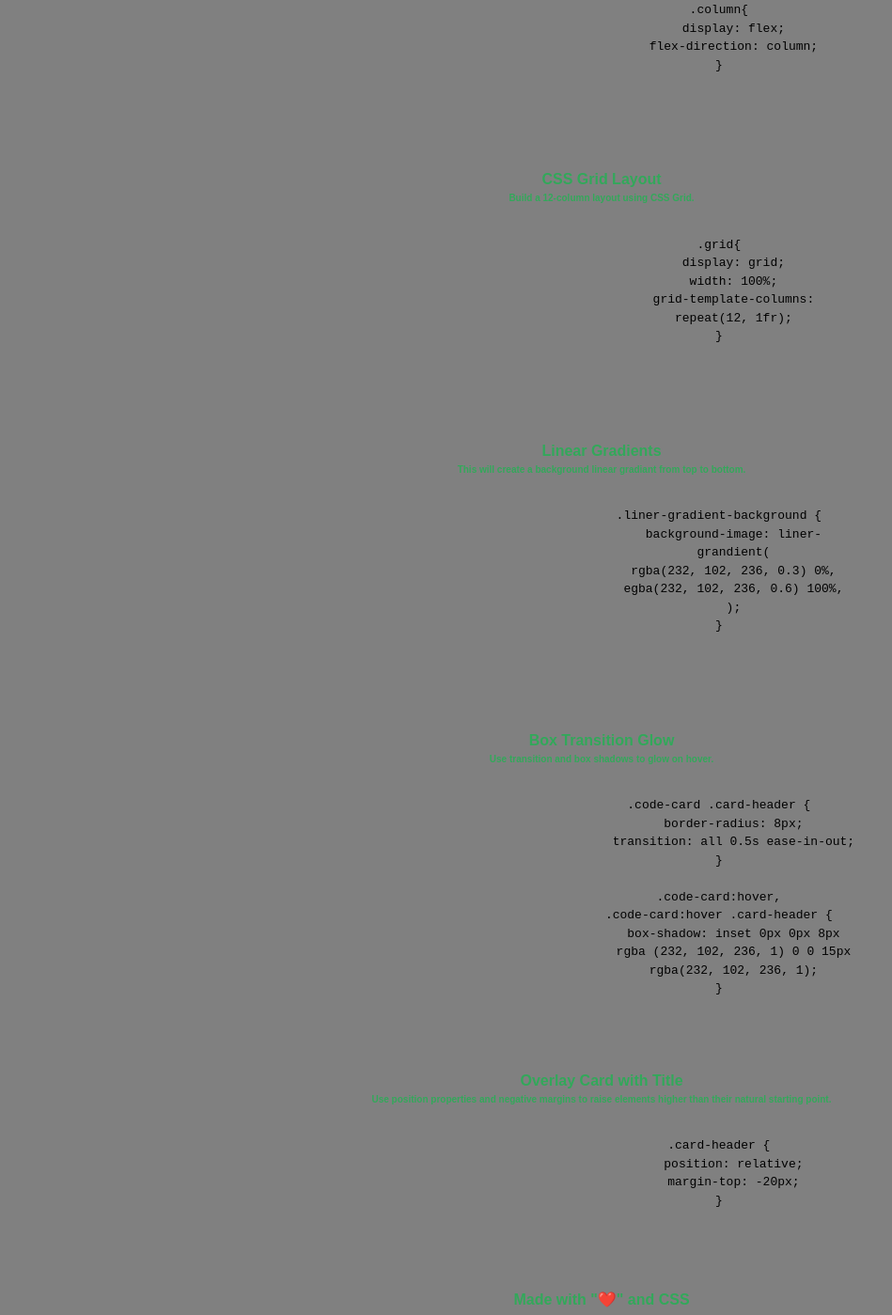
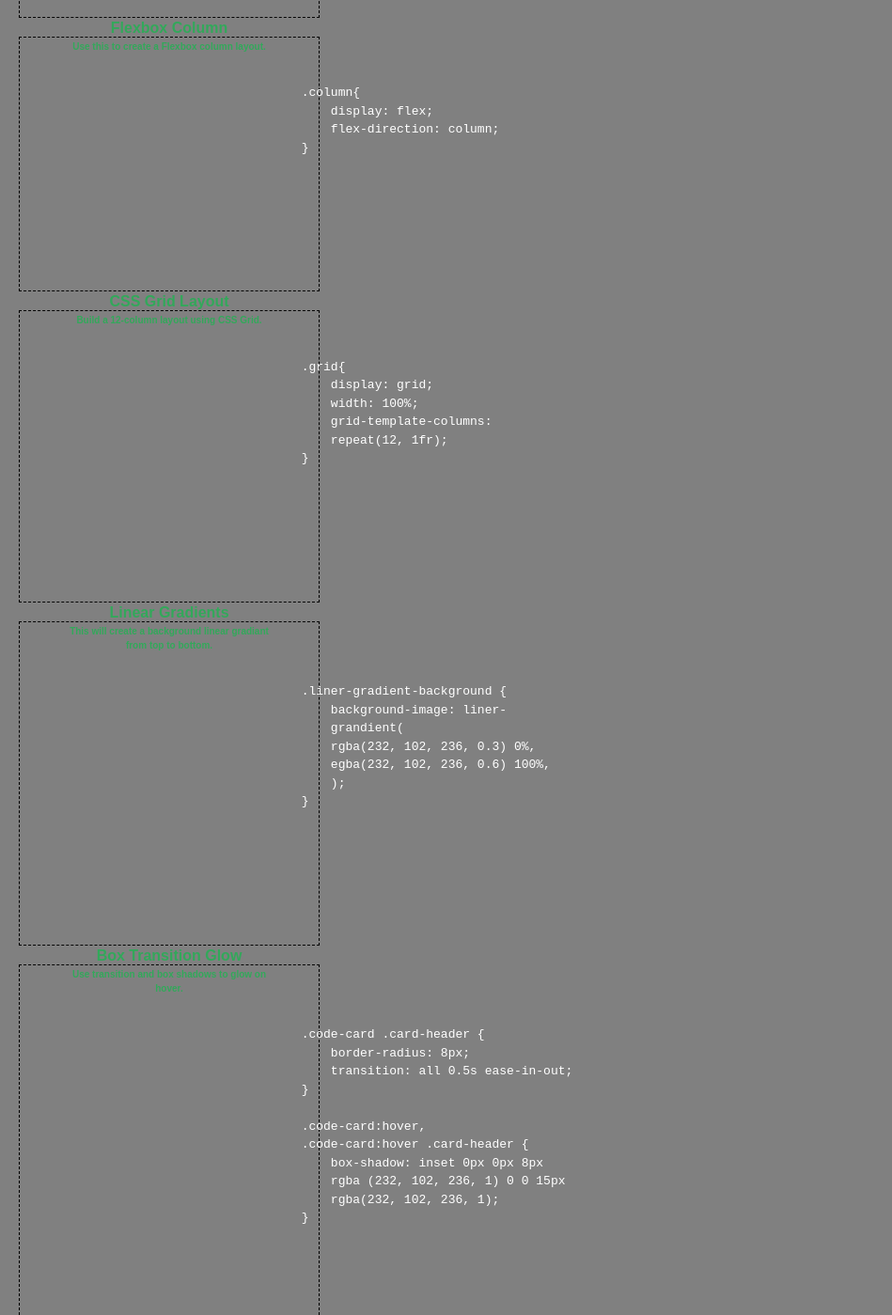
Before and after one commit to MiltonLy/css-cheatsheet, a plain HTML site: page index.html in a window 1280 px wide. Shown: the part 479-1878 px from the top of the page at 94% size, without its empty margins (0-949 px from the left). Drawn offline with Linux system fonts and the light colour scheme.

Commit message:
added border to code

```diff
--- a/assets/style.css
+++ b/assets/style.css
@@ -13,7 +13,7 @@
     margin-bottom: 1.5rem;
 }
 
-.el-header {
+.el-card-code {
     position: relative;
     margin: -4rem 0 1.5rem 0;
     padding: 0.5rem 1rem;
@@ -70,18 +70,18 @@ pre {
     font-family: monospace;
     white-space: pre;
     margin: 1em 0px;
+    color: white;
 }
 
-.esta {
+.como-esta {
+    position: relative;
+    padding: 10px;
+    text-align: center;
+    border-style: dashed;
+    border-width: 1px;
+    width: 25%;
+    margin: 20px;
     justify-content: center;
-}
-
-.como {
-    display: flex;
-    flex-wrap: wrap;
-    flex-direction: row;
-    margin-left: -1.5rem;
-    margin-right: -1.5rem;
 }
 
 h1, h2, h3{
@@ -102,6 +102,11 @@ h1{
 h3{
     font-size: 10px;
 }
+
+*section{
+    display: block;
+}
+
 p{
     font-size: smaller;
 }
--- a/index.html
+++ b/index.html
@@ -18,10 +18,10 @@
         </header>
 
         <main>
-            <section class="come esta">
+            <section class="como-esta">
                 <div class="el-colum" >
-                    <figure class="el-header">
-                        <h2 class="el card-code">Flexbox Row</h2>
+                    <figure class="el-card-code">
+                        <h2 class="el-header">Flexbox Row</h2>
                         <div class="el-body">
                             <h3>Use the three properties to create a Flexbox row layout.</h3>
                         </div>
@@ -38,10 +38,10 @@
                 </div>
             </section>
 
-            <section class="come esta">
+            <section class="como-esta">
                 <div class="el-colum">
-                    <figure class="el-header">
-                        <h2 class="el card-code">Flexbox Column</h2>
+                    <figure class="el-card-code">
+                        <h2 class="el-header">Flexbox Column</h2>
                         <div class="el-body">
                             <h3>Use this to create a Flexbox column layout.</h3>
                         </div>
@@ -57,10 +57,10 @@
                 </div>
             </section>
 
-            <section class="come esta">
+            <section class="como-esta">
                 <div class="el-colum">
-                    <figure class="el-header">
-                        <h2 class="el card-code">CSS Grid Layout</h2>
+                    <figure class="el-card-code">
+                        <h2 class="el-header">CSS Grid Layout</h2>
                         <div class="el-body">
                             <h3>Build a 12-column layout using CSS Grid.</h3>
                         </div>
@@ -78,10 +78,10 @@
                 </div>
             </section>
 
-            <section class="come esta">
+            <section class="como-esta">
                 <div class="el-colum">
-                    <figure class="el-header">
-                        <h2 class="el card-code">Linear Gradients</h2>
+                    <figure class="el-card-code">
+                        <h2 class="el-header">Linear Gradients</h2>
                         <div class="el-body">
                             <h3>This will create a background linear gradiant from top to bottom.</h3>
                         </div>
@@ -100,10 +100,10 @@
                 </div>
             </section>
 
-            <section class="come esta">
+            <section class="como-esta">
                 <div class="el-colum">
-                    <figure class="el-header">
-                        <h2 class="el card-code">Box Transition Glow</h2>
+                    <figure class="el-card-code">
+                        <h2 class="el-header">Box Transition Glow</h2>
                         <div class="el-body">
                             <h3>Use transition and box shadows to glow on hover.</h3>
                         </div>
@@ -126,10 +126,10 @@
                 </div>
             </section>
 
-            <section class="come esta">
+            <section class="como-esta">
                 <div class="el=colum">
-                    <figure class="el-header">
-                        <h2 class="el card-code">Overlay Card with Title</h2>
+                    <figure class="el-card-code">
+                        <h2 class="el-header">Overlay Card with Title</h2>
                         <div class="el-body">
                             <h3>Use position properties and negative margins to raise elements higher than their natural starting point.</h3>
                         </div>
```
